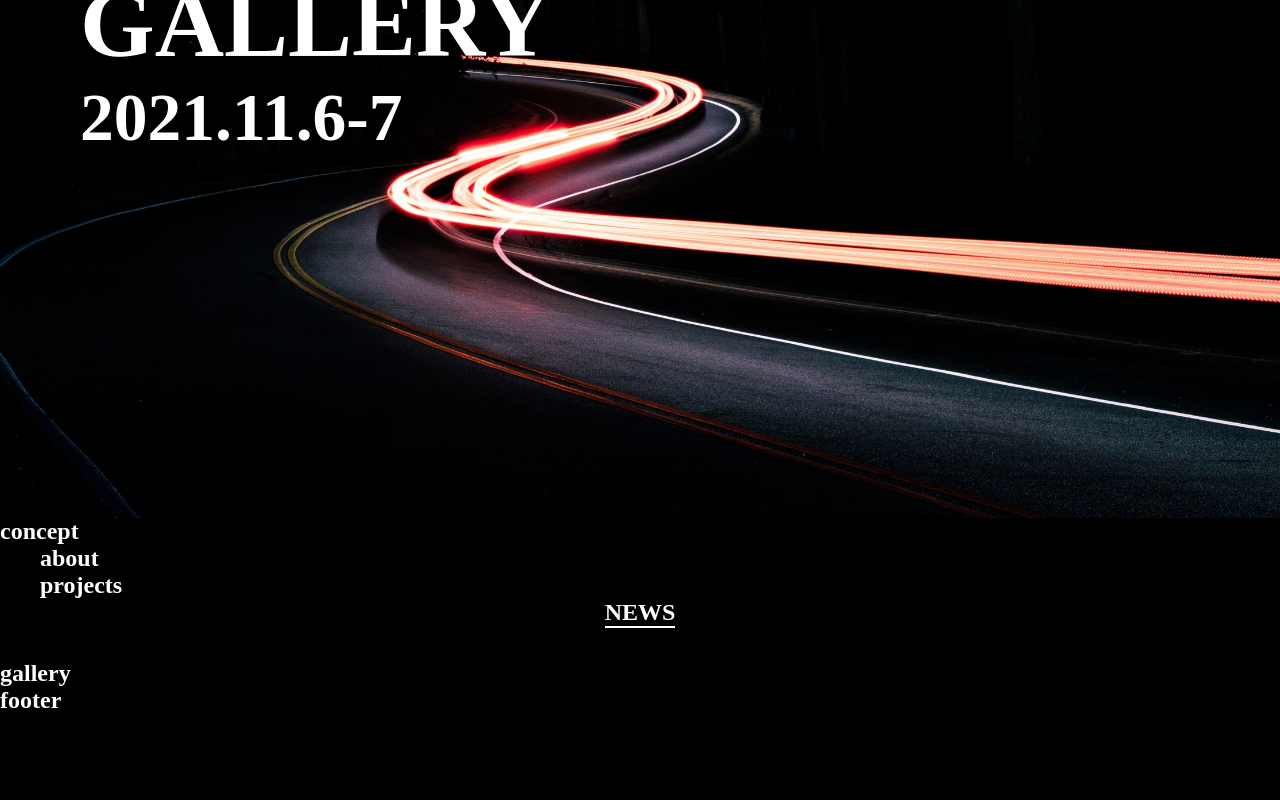
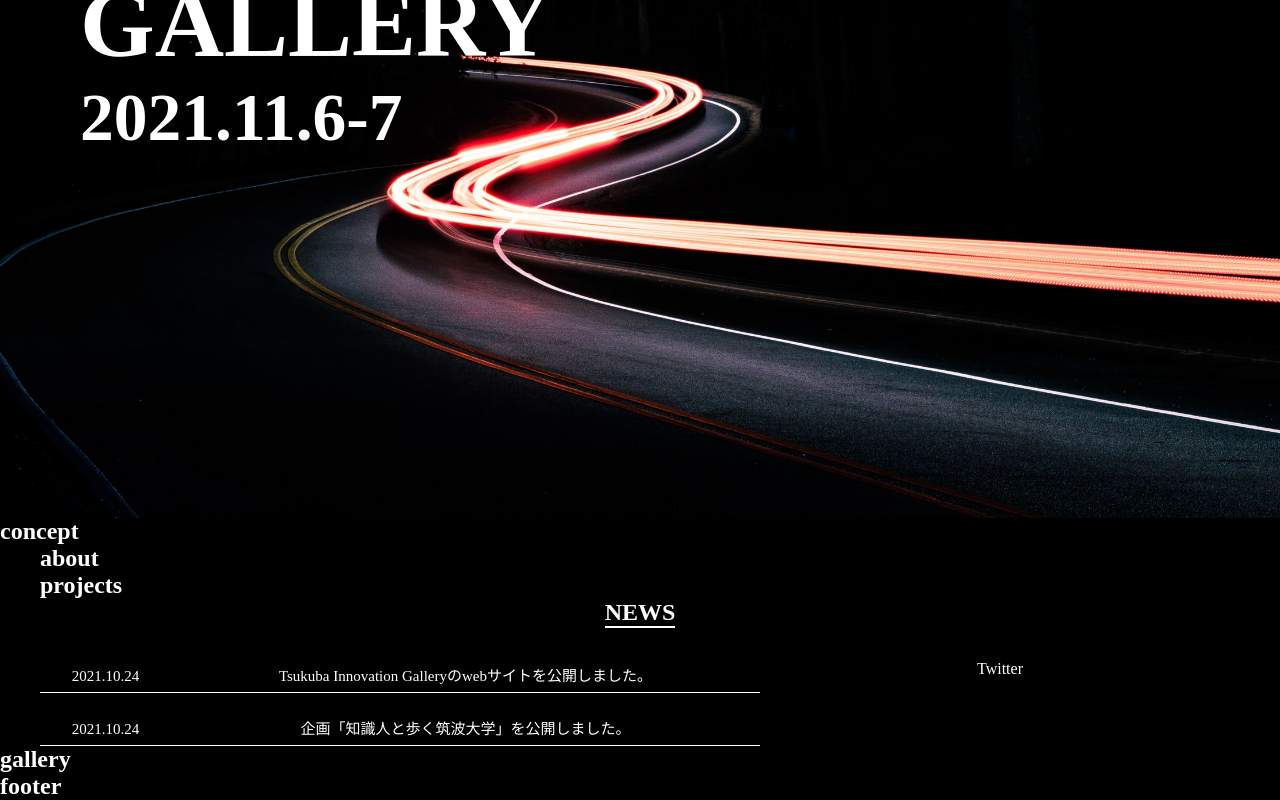
Before and after one commit to Nuink-org/TIG_WEB_2021, a Vue app: page / in a window 1280 px wide. Shown: the part 282-1082 px from the top of the page. Before the commit the page ends 996 px from the top, so only its background shows below. Built offline with nearby package versions, Linux system fonts and the light colour scheme.

Commit message:
ADD news item #7

```diff
--- a/src/assets/styles/_variable.scss
+++ b/src/assets/styles/_variable.scss
@@ -1,4 +1,7 @@
+// screen size
+$screen-size-restricted: 1200px;
 // font size
 $font-size-landing-title: 64px;
 $font-size-landing-date: 45px;
 $font-size-section-header: 24px;
+$font-size-section-content: 15px;
--- /dev/null
+++ b/src/components/common/SectionBase.vue
@@ -0,0 +1,48 @@
+<template>
+  <wrapper :isFull="isWrapperFull">
+    <div v-if="isTitleNeeded" class="section-header">
+      <section-header :title="title" />
+    </div>
+    <div class="section-content">
+      <slot name="content" />
+    </div>
+  </wrapper>
+</template>
+
+<script>
+import { computed } from 'vue'
+import Wrapper from '@/components/common/Wrapper.vue'
+import SectionHeader from '@/components/common/SectionHeader.vue'
+export default {
+  components: {
+    Wrapper,
+    SectionHeader
+  },
+  props: {
+    isWrapperFull: {
+      type: Boolean,
+      required: true
+    },
+    title: {
+      type: String,
+      default: ''
+    }
+  },
+  setup(props) {
+    const isTitleNeeded = computed(() => props.title !== '')
+
+    return { isTitleNeeded }
+  }
+}
+</script>
+
+<style scoped lang='scss'>
+.section {
+  &-header {
+    margin-bottom: 2rem;
+  }
+  &-content {
+    color: #fff;
+  }
+}
+</style>
--- a/src/components/common/SectionHeader.vue
+++ b/src/components/common/SectionHeader.vue
@@ -25,10 +25,6 @@ export default {
 
 <style scoped lang='scss'>
 .section {
-  &-header {
-    margin-bottom: 2rem;
-  }
-
   &-title {
     display: inline-block;
     font-size: $font-size-section-header;
--- a/src/components/common/Wrapper.vue
+++ b/src/components/common/Wrapper.vue
@@ -1,12 +1,34 @@
 <template>
-  <div class="wrapper">
+  <div class="wrapper" :class="wrapperClass">
     <slot />
   </div>
 </template>
 
+<script>
+import { computed } from 'vue'
+export default {
+  props: {
+    isFull: {
+      type: Boolean,
+      required: true
+    }
+  },
+  setup(props) {
+    const wrapperClass = computed(() => props.isFull ? 'wrapper-full' : 'wrapper-restricted')
+
+    return { wrapperClass }
+  }
+}
+</script>
+
 <style scoped lang='scss'>
 .wrapper {
-  max-width: 1200px;
   margin: 0 auto;
 }
+.wrapper-full {
+  width: 100%;
+}
+.wrapper-restricted {
+  max-width: $screen-size-restricted;
+}
 </style>
--- /dev/null
+++ b/src/components/news/NewsItem.vue
@@ -0,0 +1,49 @@
+<template>
+  <div class="news-item">
+    <div class="news-item__date">
+      <div class="news-item__dateText">
+        {{ date }}
+      </div>
+    </div>
+    <div class="news-item__content">
+      <div class="news-item__contentText">
+        {{ content }}
+      </div>
+    </div>
+  </div>
+</template>
+
+<script>
+export default {
+  props: {
+    date: {
+      type: String,
+      required: true
+    },
+    content: {
+      type: String,
+      required: true
+    }
+  }
+}
+</script>
+
+<style scoped lang="scss">
+.news-item {
+  font-size: $font-size-section-content;
+  display: flex;
+  justify-content: space-between;
+  align-items: center;
+  border-bottom: 1px solid #fff;
+  line-height: 2rem;
+  &__date {
+    width: 10rem;
+  }
+  &__content {
+    width: 100%;
+  }
+  & + & {
+    margin-top: 1.23rem;
+  }
+}
+</style>
--- a/src/components/sections/News.vue
+++ b/src/components/sections/News.vue
@@ -1,28 +1,66 @@
 <template>
-  <wrapper>
-    <div class="news">
-      <section-header title="news" />
-      <div class="section-content">
-
-      </div>
-    </div>
-  </wrapper>
+  <div class="news">
+    <section-base
+      :isWrapperFull="false"
+      title="news"
+    >
+      <template #content>
+        <div class="news-content">
+          <div class="news-list">
+            <news-item v-for="news in newsList"
+              :key="news.content"
+              :date="news.date"
+              :content="news.content"
+            />
+          </div>
+          <div class="news-twitter">
+            Twitter
+          </div>
+        </div>
+      </template>
+    </section-base>
+  </div>
 </template>
 
 <script>
-import Wrapper from '@/components/common/Wrapper.vue'
-import SectionHeader from '@/components/common/SectionHeader.vue'
+import SectionBase from '@/components/common/SectionBase.vue'
+import NewsItem from '@/components/news/NewsItem.vue'
 export default {
   components: {
-    Wrapper,
-    SectionHeader
+    SectionBase,
+    NewsItem
   },
-  setup() {}
+  setup() {
+    const newsList = [
+      {
+        date: '2021.10.24',
+        content: 'Tsukuba Innovation Galleryのwebサイトを公開しました。'
+      },
+      {
+        date: '2021.10.24',
+        content: '企画「知識人と歩く筑波大学」を公開しました。'
+      }
+    ]
+
+    return { newsList }
+  }
 }
 </script>
 
 <style scoped lang='scss'>
 .news {
   text-align: center;
+
+  &-content {
+    display: flex;
+    justify-content: flex-end;
+  }
+  &-list {
+    width: 60%;
+    // background-color: yellow;
+  }
+  &-twitter {
+    width: 40%;
+  }
 }
 </style>
```
